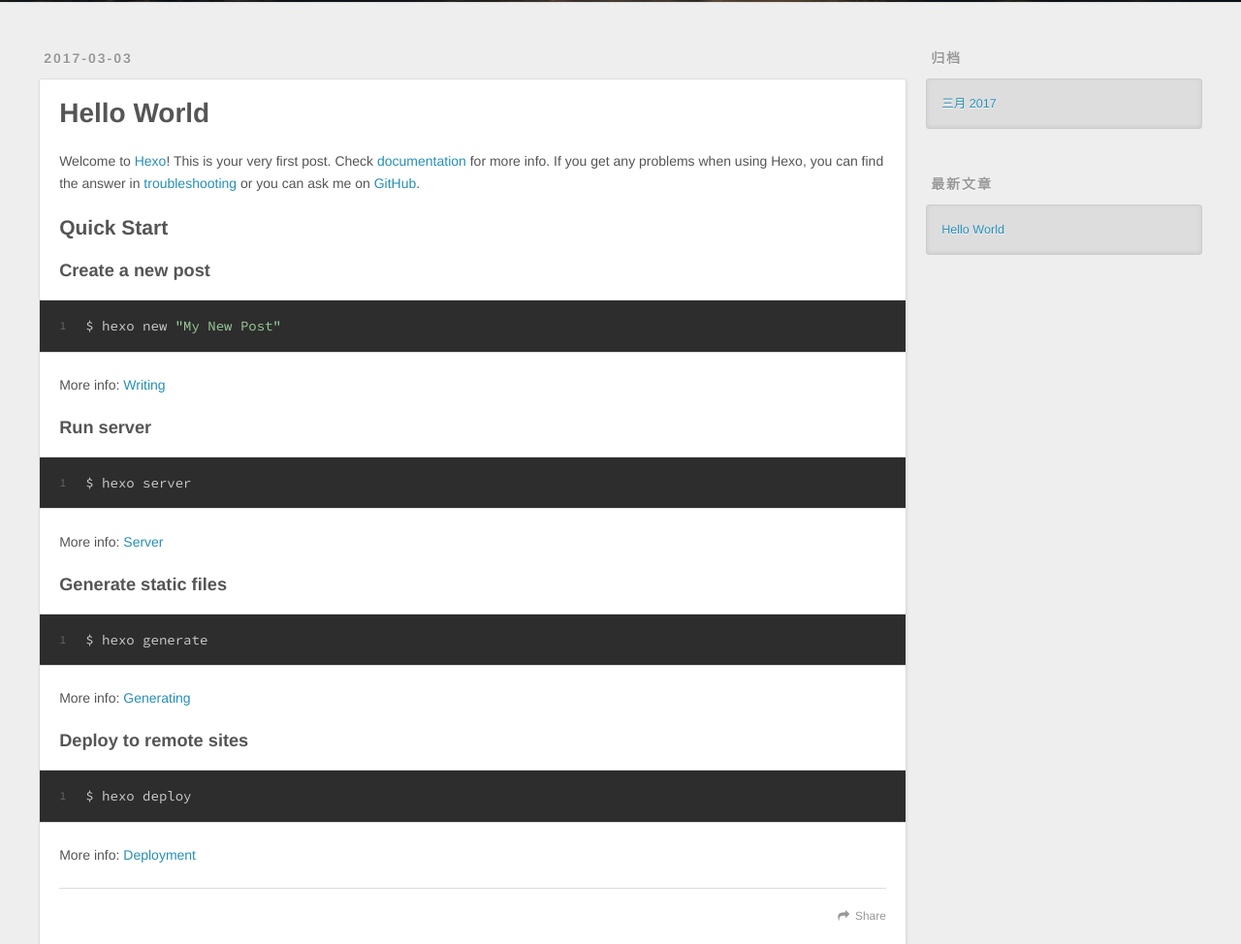
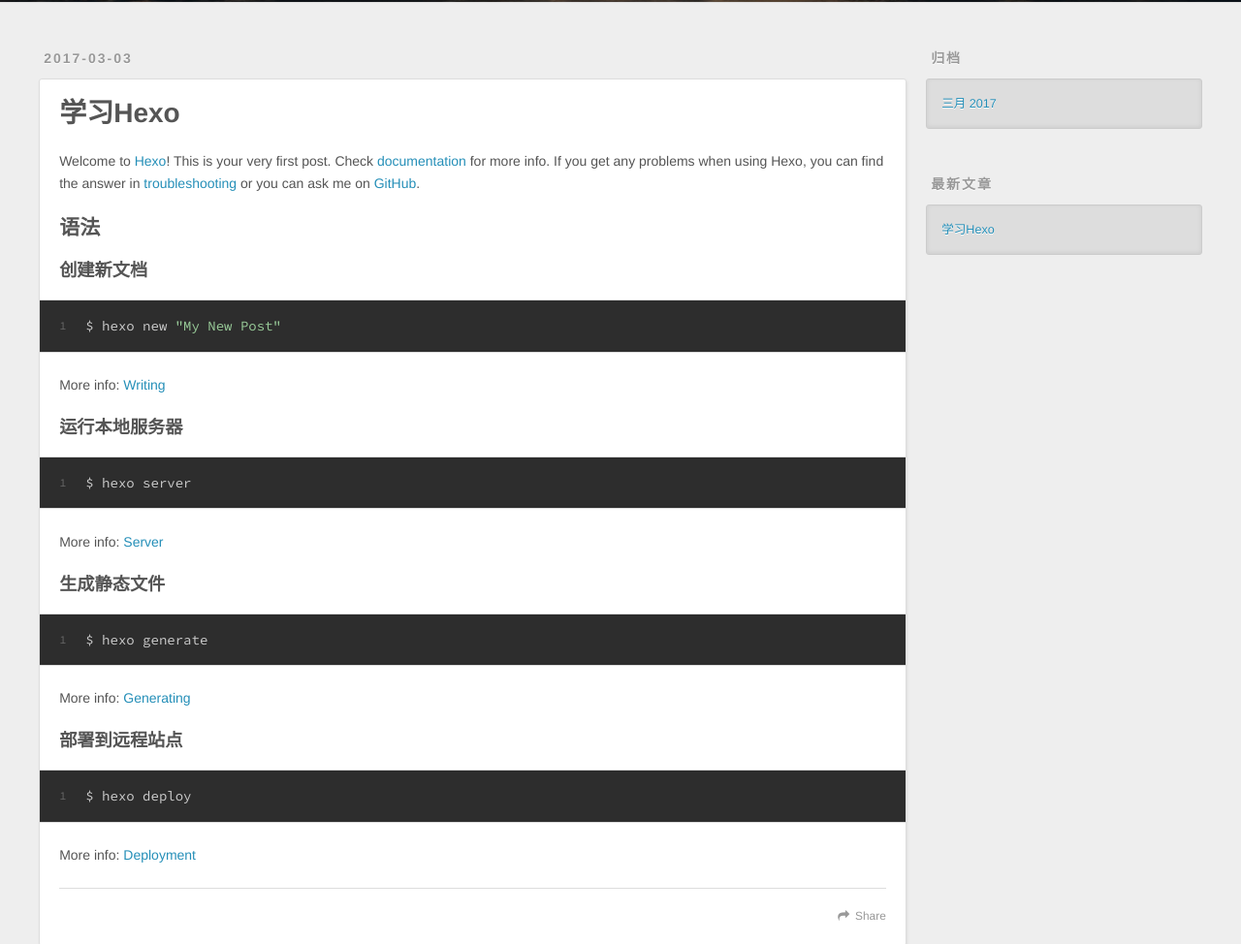
Before and after one commit to JnuxTeemo/JnuxTeemo.github.io, a plain HTML site: page index.html in a window 1280 px wide. Shown: the part 298-1272 px from the top of the page at 97% size. Drawn offline with nearby package versions, Linux system fonts and the light colour scheme.

Commit message:
Site updated: 2017-03-03 11:28:38

```diff
--- a/index.html
+++ b/index.html
@@ -82,7 +82,7 @@
 
 
     <h1 itemprop="name">
-      <a class="article-title" href="/2017/03/03/hello-world/">Hello World</a>
+      <a class="article-title" href="/2017/03/03/hello-world/">学习Hexo</a>
     </h1>
 
 
@@ -91,19 +91,19 @@
     <div class="article-entry" itemprop="articleBody">
 
         <p>Welcome to <a href="https://hexo.io/" target="_blank" rel="external">Hexo</a>! This is your very first post. Check <a href="https://hexo.io/docs/" target="_blank" rel="external">documentation</a> for more info. If you get any problems when using Hexo, you can find the answer in <a href="https://hexo.io/docs/troubleshooting.html" target="_blank" rel="external">troubleshooting</a> or you can ask me on <a href="https://github.com/hexojs/hexo/issues" target="_blank" rel="external">GitHub</a>.</p>
-<h2 id="Quick-Start"><a href="#Quick-Start" class="headerlink" title="Quick Start"></a>Quick Start</h2><h3 id="Create-a-new-post"><a href="#Create-a-new-post" class="headerlink" title="Create a new post"></a>Create a new post</h3><figure class="highlight bash"><table><tr><td class="gutter"><pre><div class="line">1</div></pre></td><td class="code"><pre><div class="line">$ hexo new <span class="string">"My New Post"</span></div></pre></td></tr></table></figure>
+<h2 id="语法"><a href="#语法" class="headerlink" title="语法"></a>语法</h2><h3 id="创建新文档"><a href="#创建新文档" class="headerlink" title="创建新文档"></a>创建新文档</h3><figure class="highlight bash"><table><tr><td class="gutter"><pre><div class="line">1</div></pre></td><td class="code"><pre><div class="line">$ hexo new <span class="string">"My New Post"</span></div></pre></td></tr></table></figure>
 <p>More info: <a href="https://hexo.io/docs/writing.html" target="_blank" rel="external">Writing</a></p>
-<h3 id="Run-server"><a href="#Run-server" class="headerlink" title="Run server"></a>Run server</h3><figure class="highlight bash"><table><tr><td class="gutter"><pre><div class="line">1</div></pre></td><td class="code"><pre><div class="line">$ hexo server</div></pre></td></tr></table></figure>
+<h3 id="运行本地服务器"><a href="#运行本地服务器" class="headerlink" title="运行本地服务器"></a>运行本地服务器</h3><figure class="highlight bash"><table><tr><td class="gutter"><pre><div class="line">1</div></pre></td><td class="code"><pre><div class="line">$ hexo server</div></pre></td></tr></table></figure>
 <p>More info: <a href="https://hexo.io/docs/server.html" target="_blank" rel="external">Server</a></p>
-<h3 id="Generate-static-files"><a href="#Generate-static-files" class="headerlink" title="Generate static files"></a>Generate static files</h3><figure class="highlight bash"><table><tr><td class="gutter"><pre><div class="line">1</div></pre></td><td class="code"><pre><div class="line">$ hexo generate</div></pre></td></tr></table></figure>
+<h3 id="生成静态文件"><a href="#生成静态文件" class="headerlink" title="生成静态文件"></a>生成静态文件</h3><figure class="highlight bash"><table><tr><td class="gutter"><pre><div class="line">1</div></pre></td><td class="code"><pre><div class="line">$ hexo generate</div></pre></td></tr></table></figure>
 <p>More info: <a href="https://hexo.io/docs/generating.html" target="_blank" rel="external">Generating</a></p>
-<h3 id="Deploy-to-remote-sites"><a href="#Deploy-to-remote-sites" class="headerlink" title="Deploy to remote sites"></a>Deploy to remote sites</h3><figure class="highlight bash"><table><tr><td class="gutter"><pre><div class="line">1</div></pre></td><td class="code"><pre><div class="line">$ hexo deploy</div></pre></td></tr></table></figure>
+<h3 id="部署到远程站点"><a href="#部署到远程站点" class="headerlink" title="部署到远程站点"></a>部署到远程站点</h3><figure class="highlight bash"><table><tr><td class="gutter"><pre><div class="line">1</div></pre></td><td class="code"><pre><div class="line">$ hexo deploy</div></pre></td></tr></table></figure>
 <p>More info: <a href="https://hexo.io/docs/deployment.html" target="_blank" rel="external">Deployment</a></p>
 
 
     </div>
     <footer class="article-footer">
-      <a data-url="http://JnuxTeemo.github.io/2017/03/03/hello-world/" data-id="cizt91jj000002sthio9tvicj" class="article-share-link">Share</a>
+      <a data-url="http://JnuxTeemo.github.io/2017/03/03/hello-world/" data-id="cizt9fwq80000dcthr9dmqd33" class="article-share-link">Share</a>
 
 
     </footer>
@@ -143,7 +143,7 @@
       <ul>
 
           <li>
-            <a href="/2017/03/03/hello-world/">Hello World</a>
+            <a href="/2017/03/03/hello-world/">学习Hexo</a>
           </li>
 
       </ul>
```
Also changed, not shown: 2017/03/03/hello-world/index.html (+14 -14 lines), archives/2017/03/index.html (+7 -7 lines), archives/2017/index.html (+7 -7 lines), archives/index.html (+7 -7 lines).
